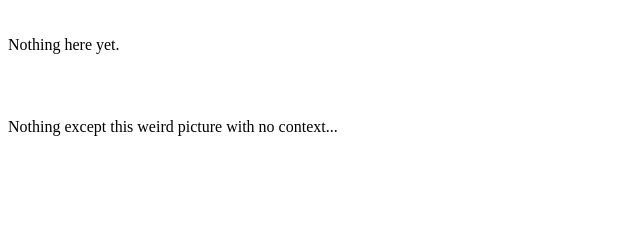
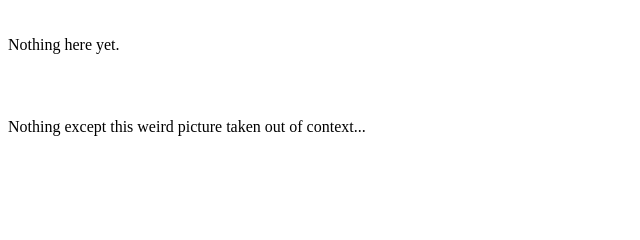
Before and after one commit to shoemakerdr/shoemakerdr.github.io, a Gatsby site: page /writing in a window 1280 px wide. Shown: the part 212-452 px from the top of the page, 0-640 px from the left. Built offline with nearby package versions, Linux system fonts and the light colour scheme; Gatsby itself is replaced by a stand-in of ours.

Commit message:
Changed wording

```diff
--- a/src/pages/writing/index.js
+++ b/src/pages/writing/index.js
@@ -29,7 +29,7 @@ const WritingIndex = () =>
         <div style={styles.div} >
             <div style={styles.paraDiv}>
                 <p>Nothing here yet.</p>
-                <p style={styles.text}>Nothing except this weird picture with no context...</p>
+                <p style={styles.text}>Nothing except this weird picture taken out of context...</p>
             </div>
             <img style={styles.image} src={cherub} alt='cherub' />
         </div>
```
